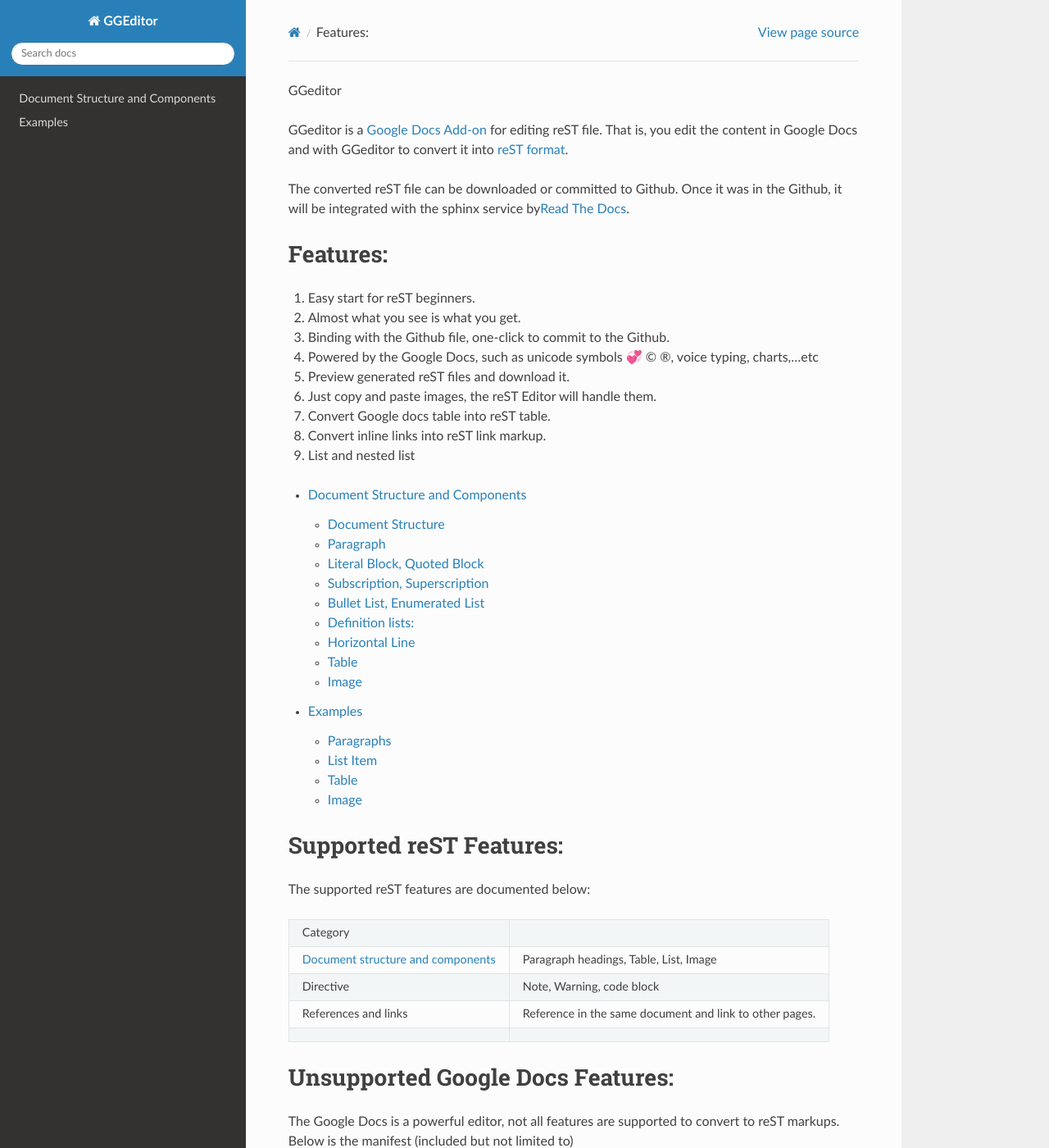
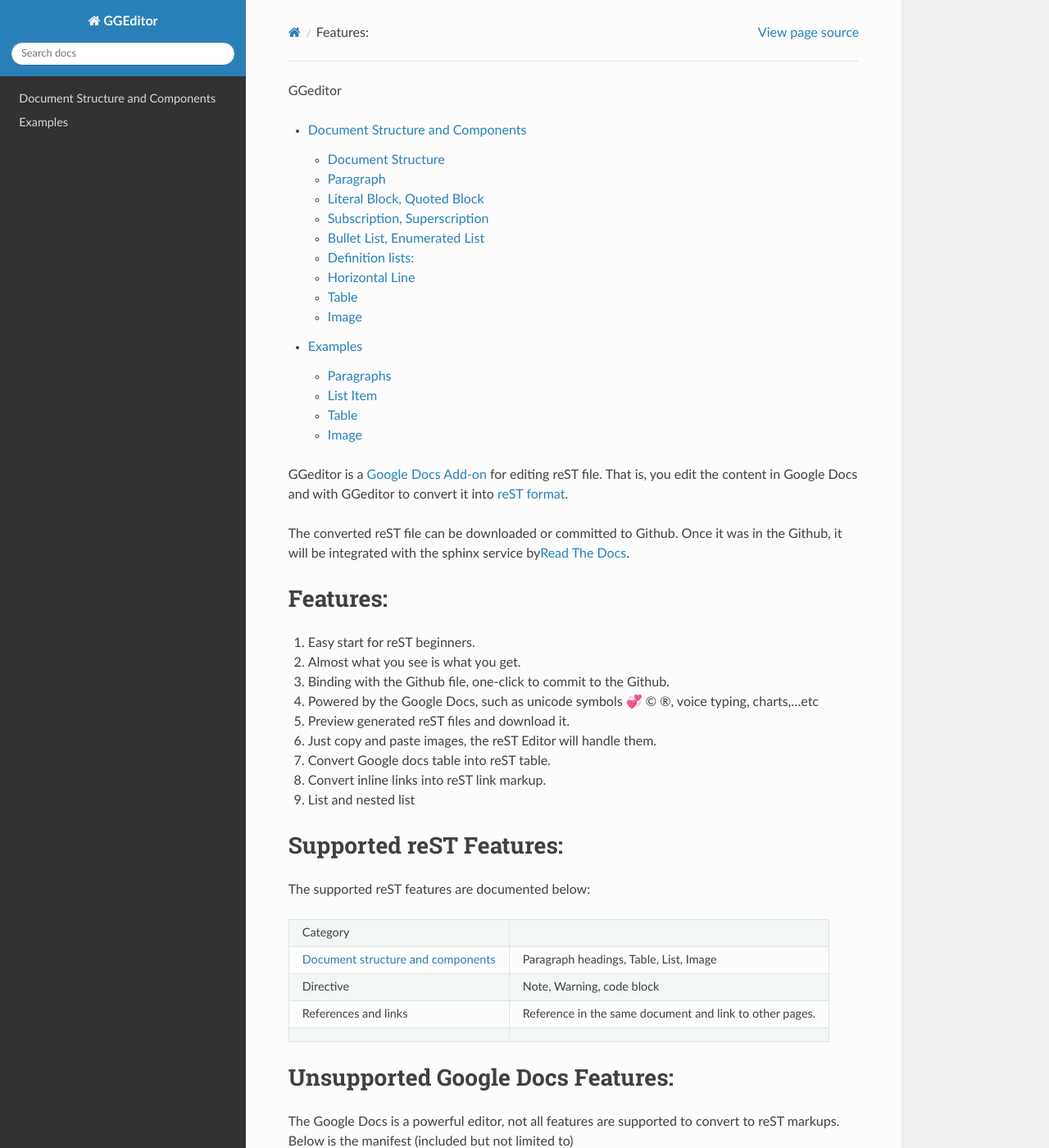
Before and after one commit to iapyeh/GGeditor, a Sphinx documentation site: the page built from docs/index.rst, in a window 1280 px wide and 1400 px high. Shown: the whole window at 82% size. Built offline with Sphinx 7.4.7 and the Read the Docs theme 2.0.0, drawn with Linux system fonts in a browser that asks for light colours; some of the changed lines change nothing that is shown.

Commit message:
Google Docs reST Editor@2016-11-14 17:8:50

```diff
--- a/docs/index.rst
+++ b/docs/index.rst
@@ -1,4 +1,11 @@
 GGeditor
+
+.. toctree::
+    :maxdepth: 2
+
+    DocStructure
+    Examples
+    Sponsors
 
 GGeditor is a \ `Google Docs Add\-on`_\  for editing reST file. That is, you edit the content in Google Docs and with GGeditor to convert it into \ `reST format`_\ .
 
@@ -18,13 +25,6 @@
 #. Convert Google docs table into reST table.
 #. Convert inline links into reST link markup.
 #. List and nested list
-
-.. toctree::
-    :maxdepth: 2
-
-    DocStructure
-    Examples
-    Sponsors
 
 .. _h2f757c91f4d563b302c2a7110276e5b:
 
```
